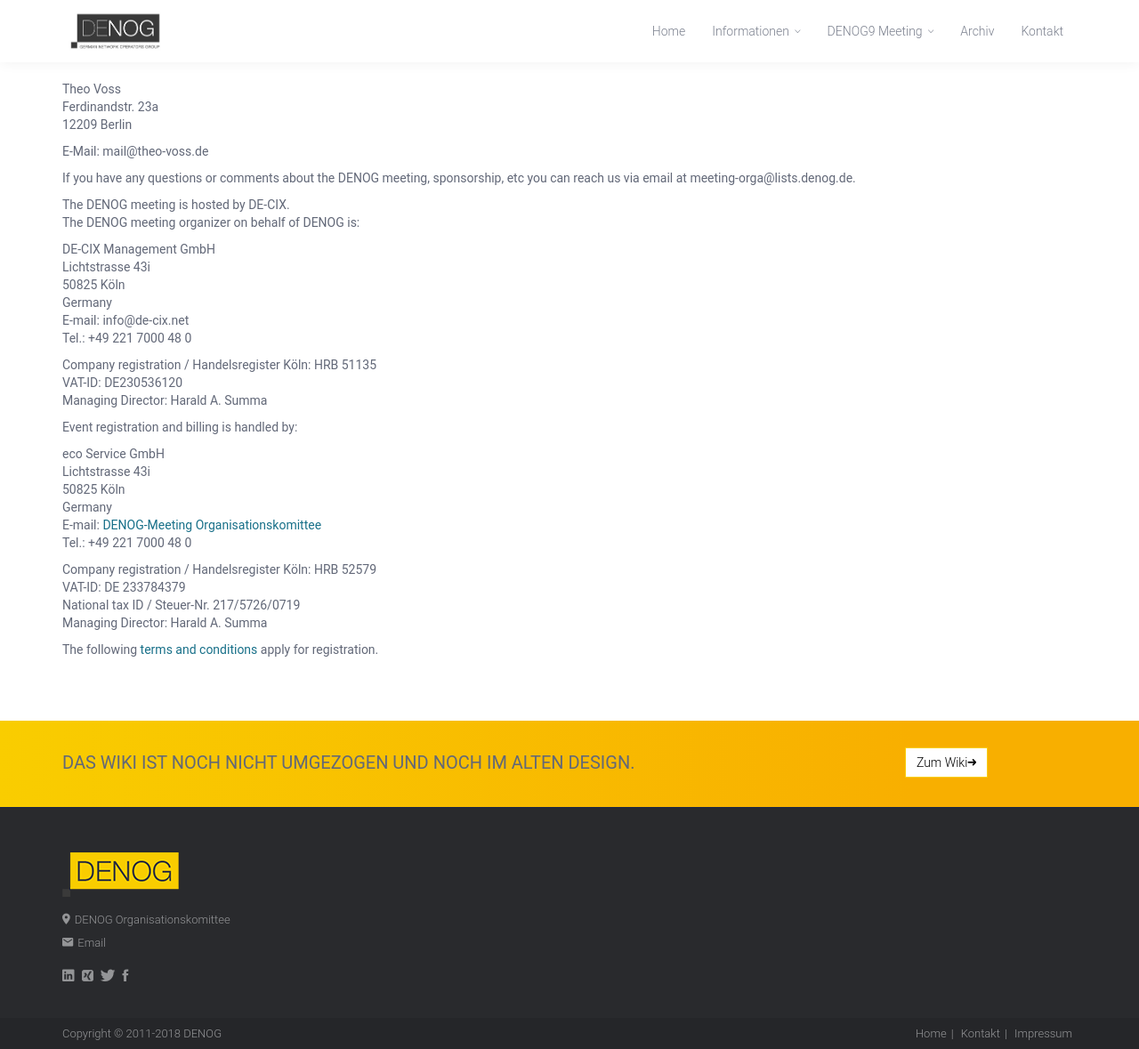
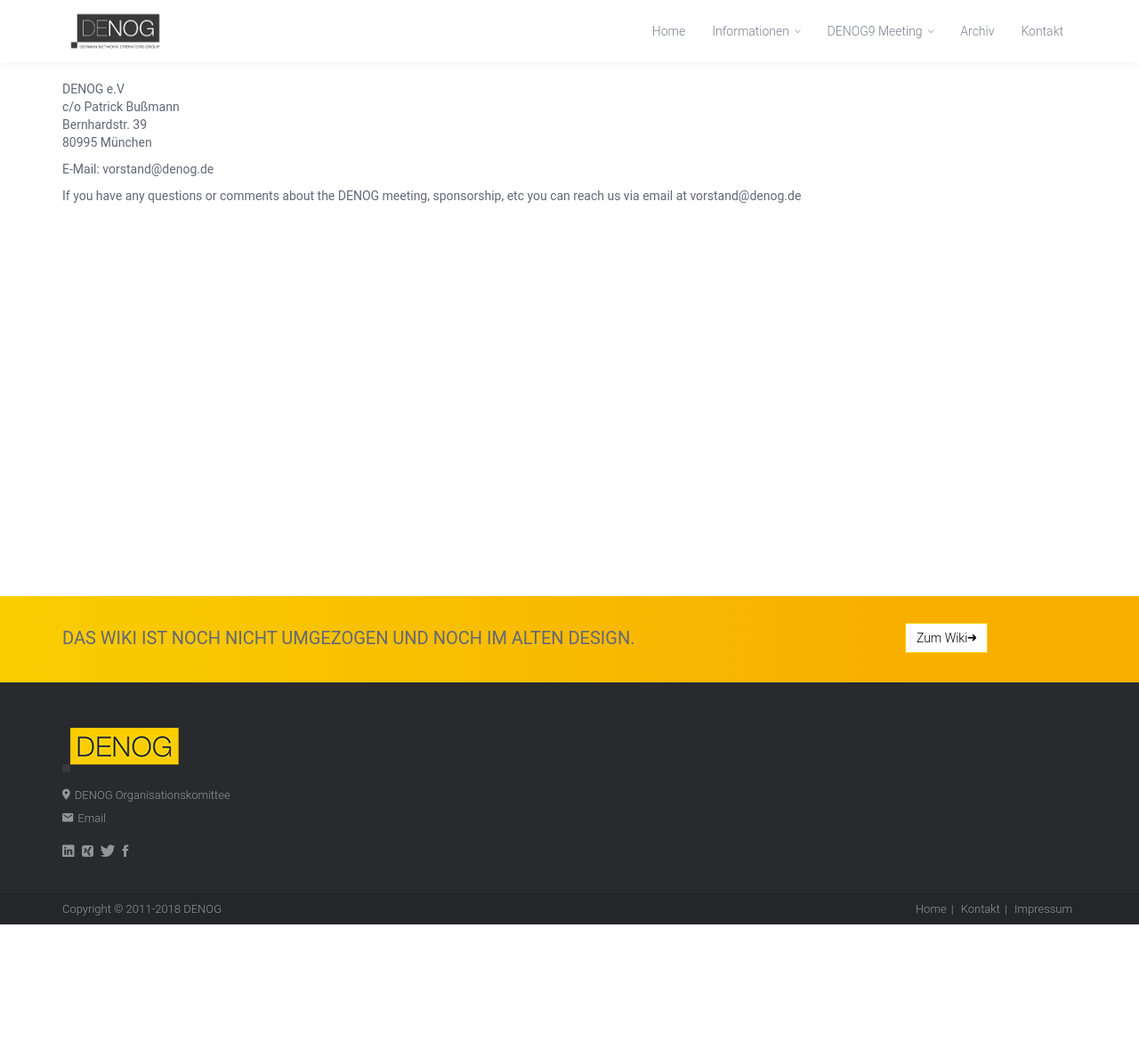
Before and after one commit to denog/denog.github.io, a Jekyll site: the page built from de/impressum.md, in a window 1280 px wide. Shown: the whole page at 89% size. Built offline with Jekyll 4.4.1, drawn with Linux system fonts in a browser that asks for light colours; some web fonts are replaced; after the commit the page ends 1039 px from its top, so only the background shows below that.

Commit message:
Update impressum.md
Aktualisiertes Impressum

```diff
--- a/de/impressum.md
+++ b/de/impressum.md
@@ -3,40 +3,11 @@
 ref: impressum
 title: Impressum
 ---
-Theo Voss \\
-Ferdinandstr. 23a \\
-12209 Berlin
+DENOG e.V\\
+c/o Patrick Bußmann \\
+Bernhardstr. 39 \\
+80995 München
 
-E-Mail: mail@theo-voss.de
+E-Mail: vorstand@denog.de
 
-If you have any questions or comments about the DENOG meeting, sponsorship, etc you can reach us via email at meeting-orga@lists.denog.de.
-
-The DENOG meeting is hosted by DE-CIX.\\
-The DENOG meeting organizer on behalf of DENOG is:
-
-DE-CIX Management GmbH\\
-Lichtstrasse 43i\\
-50825 Köln\\
-Germany\\
-E-mail: info@de-cix.net\\
-Tel.: +49 221 7000 48 0
-
-Company registration / Handelsregister Köln: HRB 51135\\
-VAT-ID: DE230536120\\
-Managing Director: Harald A. Summa
-
-Event registration and billing is handled by:
-
-eco Service GmbH\\
-Lichtstrasse 43i\\
-50825 Köln\\
-Germany\\
-E-mail: <a href="mailto:meeting-orga@lists.denog.de">DENOG-Meeting Organisationskomittee</a>\\
-Tel.: +49 221 7000 48 0
-
-Company registration / Handelsregister Köln: HRB 52579\\
-VAT-ID: DE 233784379\\
-National tax ID / Steuer-Nr. 217/5726/0719\\
-Managing Director: Harald A. Summa
-
-The following [terms and conditions](http://media.denog.de/misc/eco_Service_AGB_Veranstaltungen_amiando_ENG.pdf){:target="_blank"} apply for registration.
+If you have any questions or comments about the DENOG meeting, sponsorship, etc you can reach us via email at vorstand@denog.de
```
